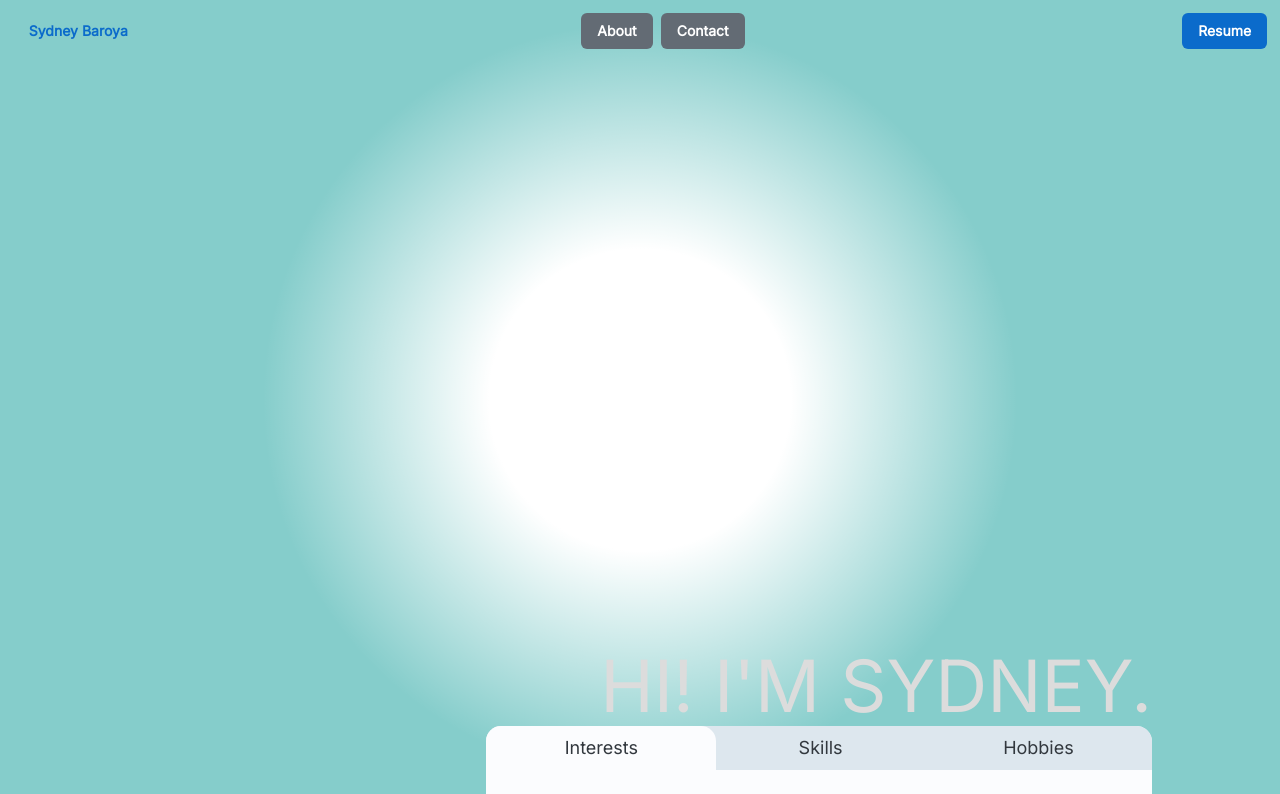
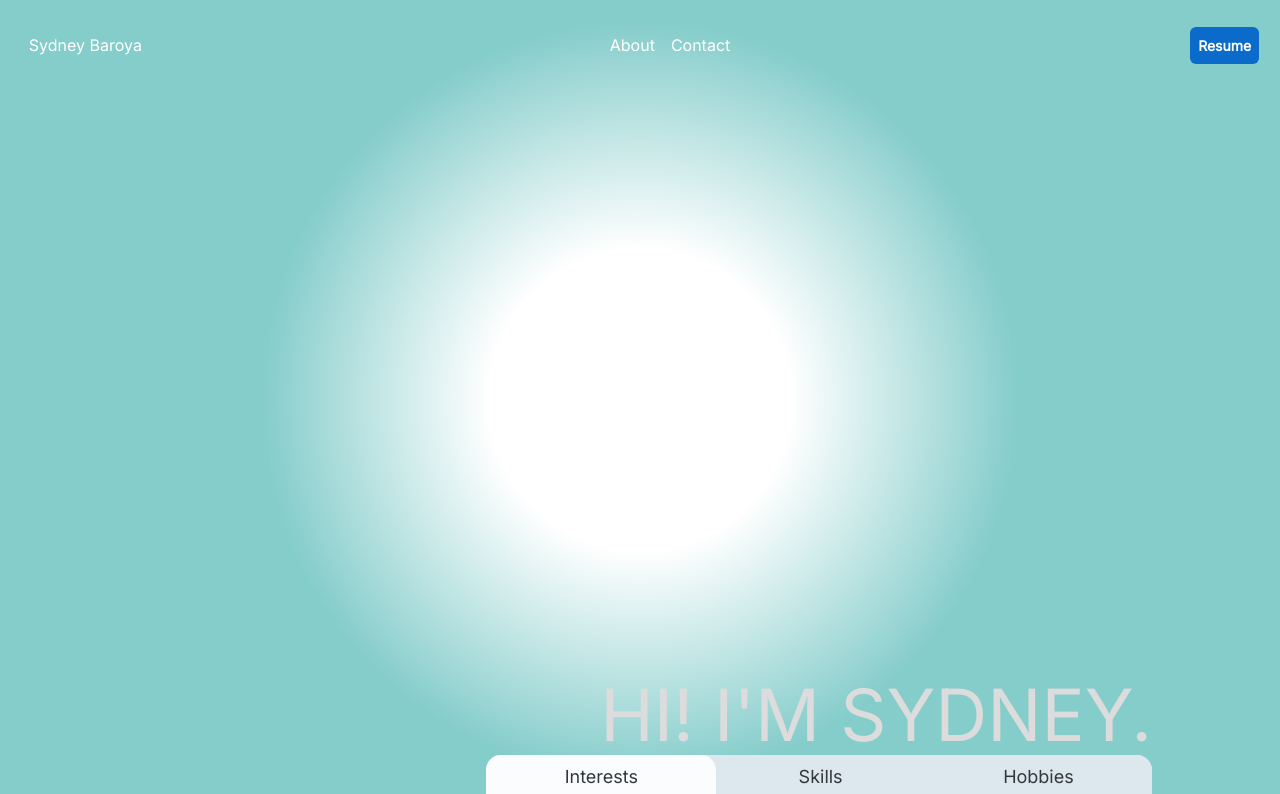
Before and after one commit to syd-baroya/sydneybaroya.com, a React (Create React App) app: page / in a window 1280 px wide. Shown: the top 794 px of the page. Built offline with nearby package versions, Linux system fonts and the light colour scheme; no server answers.

Commit message:
navbar text color and onscroll updates

```diff
--- a/src/components/NavBar/NavBar.css
+++ b/src/components/NavBar/NavBar.css
@@ -2,7 +2,29 @@
     padding: 1%;
     display: flex;
     flex-direction: row;
-    z-index: 1;
-    position: relative;
+    z-index: 100;
+    top: 0;
+    position: sticky;
     justify-content: space-between;
+    align-items: center;
+    height: 25%;
+
+    -webkit-transition: all 300ms ease-in-out;
+    -ms-transition: all 300ms ease-in-out;
+    -moz-transition: all 300ms ease-in-out;
+    transition: all 300ms ease-in-out;
 }
+
+.navbar {
+    color: #ffffff;
+    padding: 1%;
+    display: flex;
+    flex-direction: row;
+    justify-content: space-between;
+    align-items: center;
+}
+
+.scroll {
+    background-color: var(--summer-background);
+    box-shadow: 0 3px 6px rgba(0,0,0,0.10);
+}
--- a/src/components/NavBar/NavBar.jsx
+++ b/src/components/NavBar/NavBar.jsx
@@ -1,21 +1,47 @@
-import { Button, ButtonGroup } from '@mui/joy';
+import { Link, Button } from '@mui/joy';
 
 import './NavBar.css';
+import { useEffect, useState } from 'react';
 
 export default function NavBar({items}) {
 
+    const [navbar, setNavbar] = useState(false);
+
+    const changeBackground = () => {
+        if(window.scrollY  >= 66) {
+            setNavbar(true);
+        } else {
+            setNavbar(false);
+        }
+    }
+
+    useEffect(() => {
+        changeBackground();
+        window.addEventListener("scroll", changeBackground);
+    })
+
     return (
-        <div className="header">
-            <Button variant="plain" >Sydney Baroya</Button>
+        <div className={navbar ? "header scroll" : "header"}>
+            <Link href="#home" sx={{p:1, m:1, height: 1/2, color: "#ffffff"}}>Sydney Baroya</Link>
 
-            <ButtonGroup variant="solid" spacing="0.5rem" aria-label="spacing button group">
+            <div className='navbar'>
                 { items.map( item => {
-                        return <Button key={item.name}>{ item.name }</Button>
+                        return <Link
+                            href={item.link}
+                            key={item.name}
+                            sx={{
+                                m: 1/2,
+                                p: 1/2,
+                                height: 1,
+                                borderRadius: 1,
+                                color: "#ffffff"
+                            }}
+                        >{ item.name }</Link>
                     }
                 )}
-            </ButtonGroup>
+            </div>
 
-            <Button >Resume</Button>
+            <Button sx={{p:1, m:1, height: 1/2}}>Resume</Button>
 
         </div>
     );
```
